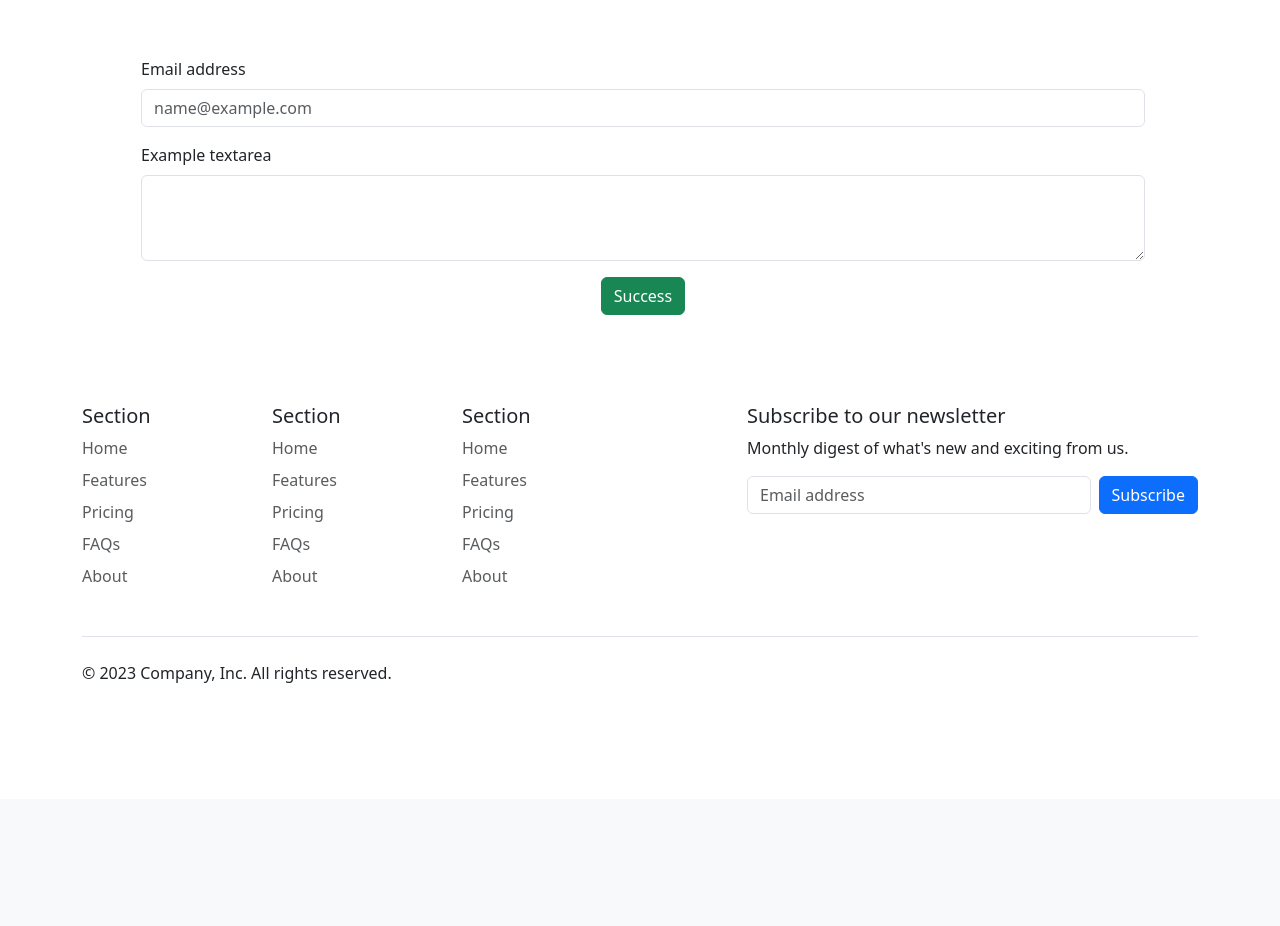
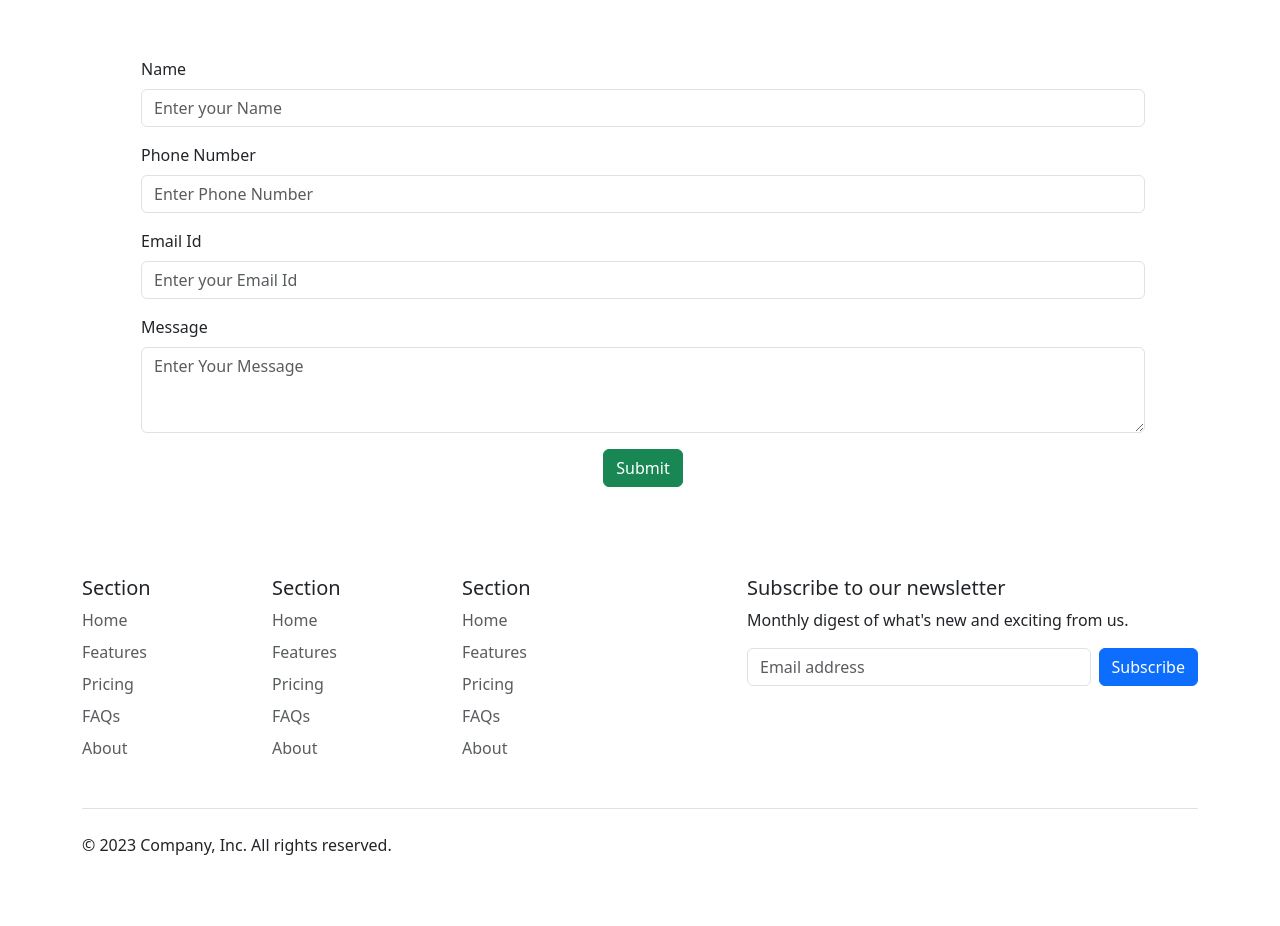
Before and after one commit to banvro/3-to-4-AI-august, a Flask app: page /contact-us in a window 1280 px wide. Shown: the part 56-982 px from the top of the page. Before the commit the page ends 739 px from the top, so only its background shows below. Run offline with Flask 3, Linux system fonts and the light colour scheme.

Commit message:
manage template

```diff
--- a/python-web-august/flask-classes-september/app.py
+++ b/python-web-august/flask-classes-september/app.py
@@ -36,5 +36,10 @@ def contact1():
 def services():
     return render_template("services.html")
 
+
+@app.route("/savedata", methods = ["post", ])
+def save():
+    return "save data"
+
 if __name__ == "__main__":
     app.run(debug = True)
--- a/python-web-august/flask-classes-september/templates/contact.html
+++ b/python-web-august/flask-classes-september/templates/contact.html
@@ -1,31 +1,39 @@
 {% extends "base.html" %}
-
 
 {% block xyz %}
 
-<div style="padding: 41px;
-padding-left: 141px;
-padding-right: 135px;
-margin-top: 16px;">
+<div
+  style="padding: 41px; padding-left: 141px; padding-right: 135px; margin-top: 16px;">
+  <form action="savedata" method="post">
     <div class="mb-3">
-        <label for="exampleFormControlInput1" class="form-label">Email address</label>
-        <input type="email" class="form-control" id="exampleFormControlInput1" placeholder="name@example.com">
-      </div>
-      <div class="mb-3">
-        <label for="exampleFormControlTextarea1" class="form-label">Example textarea</label>
-        <textarea class="form-control" id="exampleFormControlTextarea1" rows="3"></textarea>
-      </div>
+      <label for="exampleFormControlInput1" class="form-label">Name</label>
+      <input type="text" class="form-control" name="name" id="exampleFormControlInput1"
+        placeholder="Enter your Name">
+    </div>
+    <div class="mb-3">
+      <label for="exampleFormControlInput1" class="form-label">Phone Number</label>
+      <input type="number" class="form-control" name="phone" id="exampleFormControlInput1"
+        placeholder="Enter Phone Number">
+    </div>
+    <div class="mb-3">
+      <label for="exampleFormControlInput1" class="form-label">Email Id</label>
+      <input type="email" class="form-control" name="email" id="exampleFormControlInput1"
+        placeholder="Enter your Email Id">
+    </div>
+    <div class="mb-3">
+      <label for="exampleFormControlTextarea1" class="form-label">Message</label>
+      <textarea class="form-control" name="msg" id="exampleFormControlTextarea1" rows="3"
+        placeholder="Enter Your Message"></textarea>
+    </div>
 
-      <div style="    display: flex;
+    <div style="    display: flex;
       justify-content: center;">
-        <button type="button" class="btn btn-success">Success</button>
+      <button type="submit" class="btn btn-success">Submit</button>
 
-      </div>
+    </div>
+  </form>
 </div>
-
-
 
 {% endblock xyz %}
 
-
 {% block title %}Contact{% endblock title %}
```
